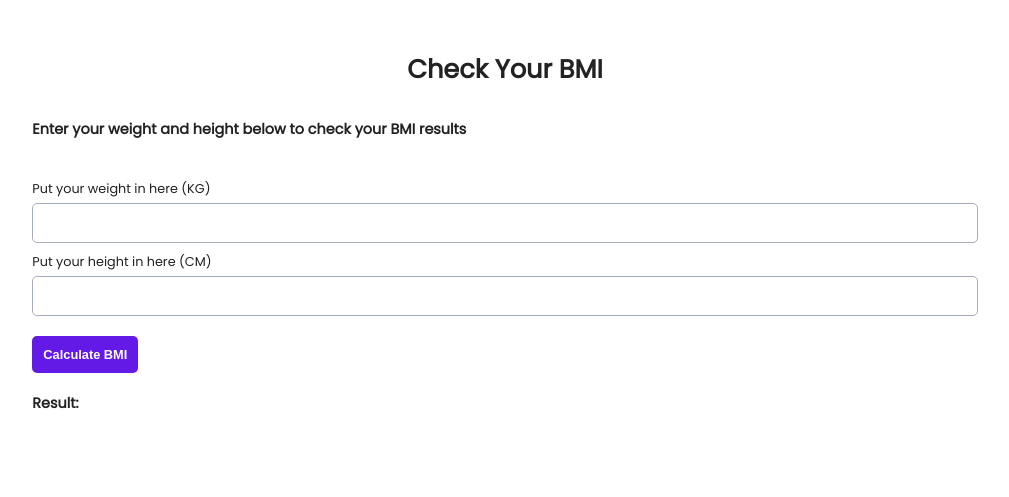
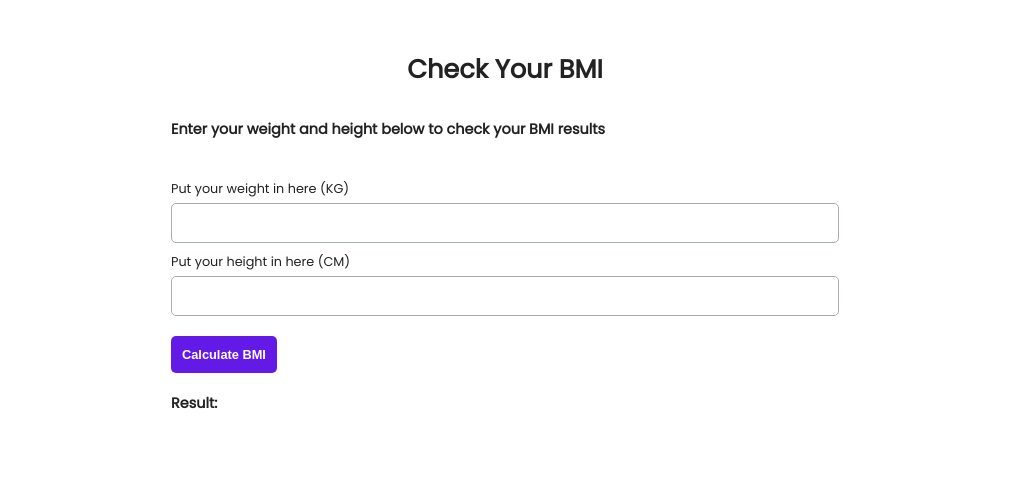
Before and after one commit to Nyanta-23/js-web-bmi-calculator, a plain HTML site: page index.html in a window 1280 px wide. Shown: the whole page, without its empty margins (135-1144 px from the left). Drawn offline with Linux system fonts and the light colour scheme.

Commit message:
adding responsive

```diff
--- a/assets/style/style.css
+++ b/assets/style/style.css
@@ -34,7 +34,7 @@ main h1 {
 
 section {
   text-align: left;
-  padding: 0 50px 0;
+  padding: 0 50px 80px;
 }
 
 section h3 {
@@ -101,3 +101,24 @@ h4 {
 .result-categories {
   font-weight: bold;
 }
+
+/* Responsive */
+
+@media only screen and (min-width: 768px) {
+  main {
+    width: 500px;
+  }
+}
+
+@media only screen and (min-width: 992px) {
+  main {
+    width: 50%;
+  }
+}
+
+@media only screen and (min-width: 1200px) {
+  main {
+    width: 60%;
+
+  }
+}
```
